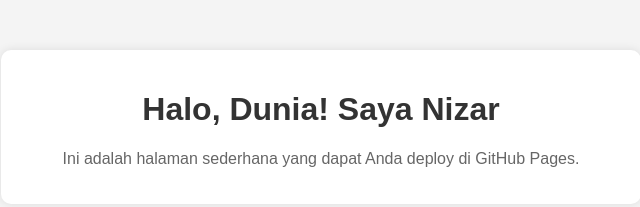
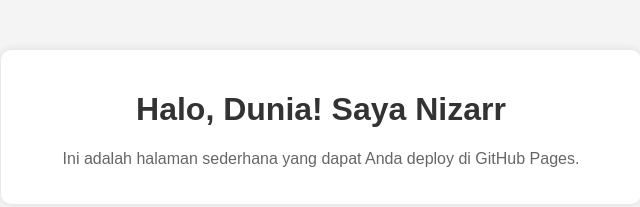
Before and after one commit to Team-Informatika/714230007, a plain HTML site: page index.html in a window 1280 px wide. Shown: the whole page, without its empty margins (319-959 px from the left). Drawn offline with Linux system fonts and the light colour scheme.

Commit message:
update html

```diff
--- a/index.html
+++ b/index.html
@@ -30,7 +30,7 @@
 </head>
 <body>
     <div class="container">
-        <h1>Halo, Dunia! Saya Nizar</h1>
+        <h1>Halo, Dunia! Saya Nizarr</h1>
         <p>Ini adalah halaman sederhana yang dapat Anda deploy di GitHub Pages.</p>
     </div>
 </body>
```
